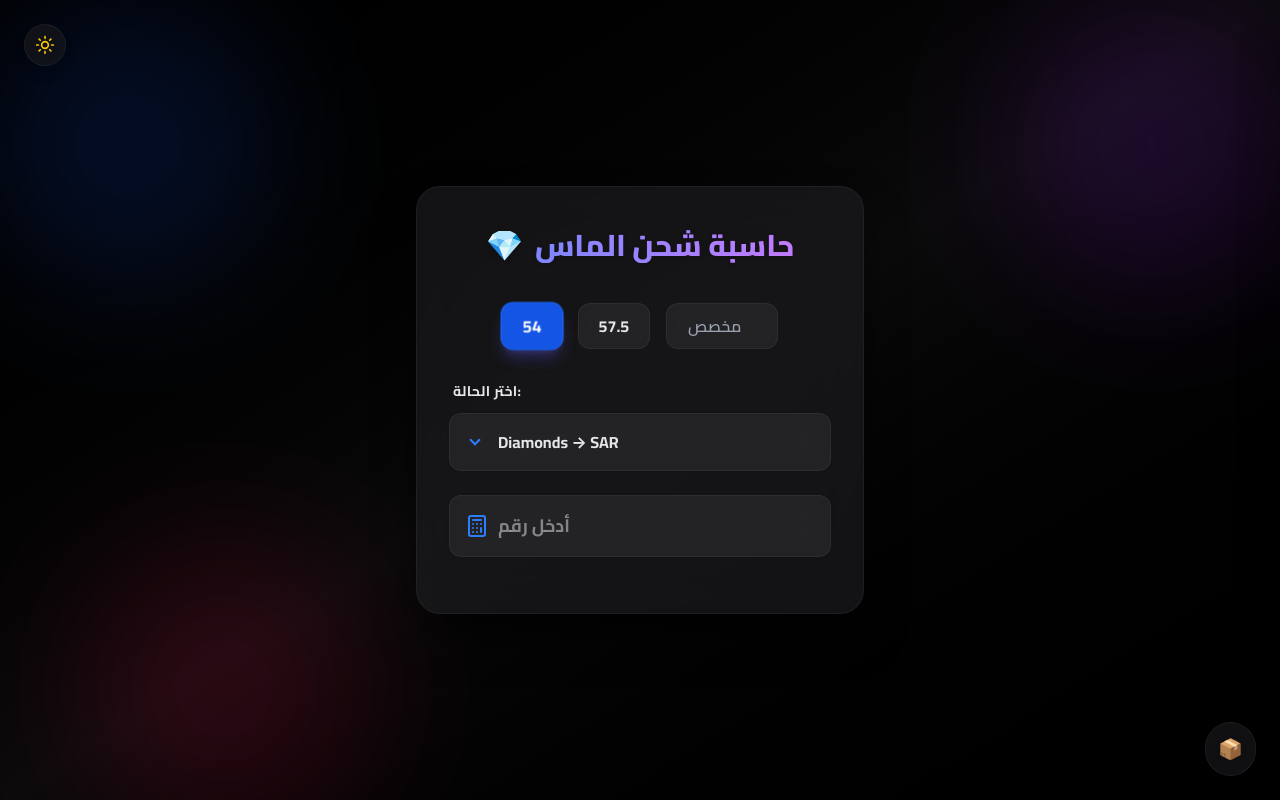
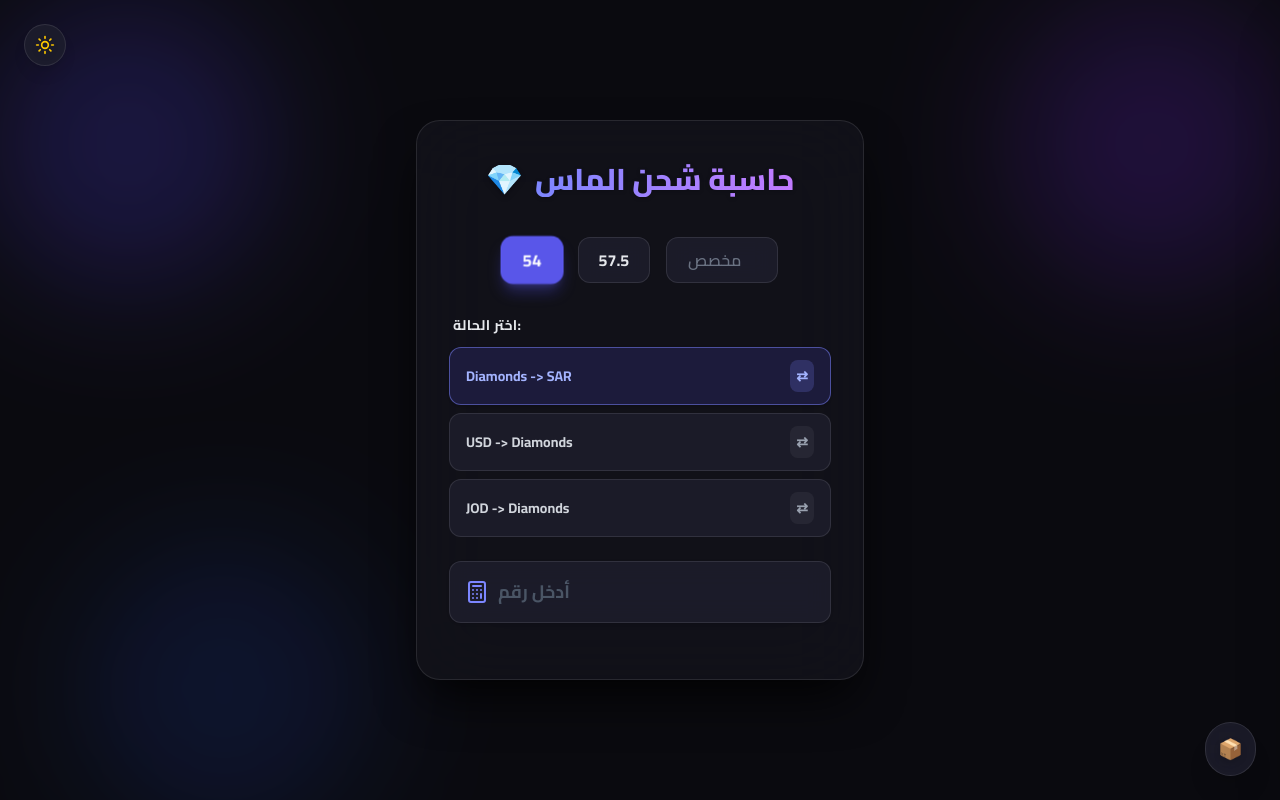
Before and after one commit to AhmadAABU/diamonds, a React (Vite) app: page / in a window 1280 px wide. Both pictures are taken after a click on the button "تغيير المظهر". Built offline with nearby package versions, Linux system fonts and the light colour scheme.

Commit message:
new btns

```diff
--- a/src/App.jsx
+++ b/src/App.jsx
@@ -10,13 +10,19 @@ import {
 } from "lucide-react";
 
 const SCENARIO_NAMES = {
-  1: "Diamonds → SAR",
-  2: "SAR → Diamonds",
-  3: "USD → Diamonds",
-  4: "Diamonds → USD",
-  5: "JOD → Diamonds",
-  6: "Diamonds → JOD",
+  1: "Diamonds -> SAR",
+  2: "SAR -> Diamonds",
+  3: "USD -> Diamonds",
+  4: "Diamonds -> USD",
+  5: "JOD -> Diamonds",
+  6: "Diamonds -> JOD",
 };
+
+const PAIRS = [
+  { from: "Diamonds", to: "SAR",      scenarioA: "1", scenarioB: "2" },
+  { from: "USD",      to: "Diamonds", scenarioA: "3", scenarioB: "4" },
+  { from: "JOD",      to: "Diamonds", scenarioA: "5", scenarioB: "6" },
+];
 
 function App() {
   const [scenario, setScenario] = useState(
@@ -150,13 +156,12 @@ function App() {
   }, []);
 
   return (
-    <div className="min-h-screen bg-gradient-to-br from-indigo-500 via-fuchsia-500 to-emerald-400 dark:from-black dark:via-neutral-950 dark:to-black flex items-center justify-center px-4 py-20 sm:p-4 relative overflow-x-hidden font-sans transition-colors duration-500">
-      {/* Background Orbs - Static for performance */}
-      <div className="absolute top-0 -left-10 sm:-left-4 w-64 h-64 sm:w-72 sm:h-72 bg-cyan-400 dark:bg-blue-600/20 rounded-full mix-blend-multiply dark:mix-blend-screen filter blur-2xl sm:blur-3xl opacity-70"></div>
-      <div className="absolute top-0 -right-10 sm:-right-4 w-64 h-64 sm:w-72 sm:h-72 bg-fuchsia-400 dark:bg-purple-600/20 rounded-full mix-blend-multiply dark:mix-blend-screen filter blur-2xl sm:blur-3xl opacity-70"></div>
-      <div className="absolute -bottom-8 left-10 sm:left-20 w-64 h-64 sm:w-72 sm:h-72 bg-amber-400 dark:bg-rose-600/20 rounded-full mix-blend-multiply dark:mix-blend-screen filter blur-2xl sm:blur-3xl opacity-70"></div>
+    <div className="min-h-screen bg-gradient-to-br from-indigo-500 via-fuchsia-500 to-emerald-400 dark:bg-none dark:bg-[#0a0a0f] flex items-center justify-center px-4 py-20 sm:p-4 relative overflow-x-hidden font-sans transition-colors duration-500">
+      <div className="absolute top-0 -left-10 sm:-left-4 w-64 h-64 sm:w-72 sm:h-72 bg-cyan-400 dark:bg-indigo-600/30 rounded-full mix-blend-multiply dark:mix-blend-screen filter blur-2xl sm:blur-3xl opacity-70"></div>
+      <div className="absolute top-0 -right-10 sm:-right-4 w-64 h-64 sm:w-72 sm:h-72 bg-fuchsia-400 dark:bg-violet-600/25 rounded-full mix-blend-multiply dark:mix-blend-screen filter blur-2xl sm:blur-3xl opacity-70 "></div>
+      <div className="absolute -bottom-8 left-10 sm:left-20 w-64 h-64 sm:w-72 sm:h-72 bg-amber-400 dark:bg-blue-700/20 rounded-full mix-blend-multiply dark:mix-blend-screen filter blur-2xl sm:blur-3xl opacity-70"></div>
 
-      <div className="relative w-full max-w-md rounded-2xl sm:rounded-3xl shadow-xl sm:shadow-2xl shadow-indigo-500/20 dark:shadow-black/90 p-6 pt-8 sm:p-8 sm:pt-10 transition-all duration-500 backdrop-blur-2xl bg-white/70 dark:bg-[#1c1c1e]/70 border border-white/50 dark:border-white/5 z-10 mx-auto">
+      <div className="relative w-full max-w-md rounded-2xl sm:rounded-3xl shadow-xl sm:shadow-2xl shadow-indigo-500/20 dark:shadow-black/90 p-6 pt-8 sm:p-8 sm:pt-10 transition-all duration-500 backdrop-blur-2xl bg-white/70 dark:bg-[#12121a]/90 border border-white/50 dark:border-white/10 z-10 mx-auto">
         <h2 className="flex items-center justify-center gap-2 sm:gap-3 text-2xl sm:text-3xl font-extrabold mb-6 sm:mb-8 drop-shadow-sm pb-1 sm:pb-2">
           <span className="drop-shadow-md text-xl sm:text-3xl">💎</span>
           <span className="text-transparent bg-clip-text bg-gradient-to-r from-indigo-800 to-purple-800 dark:from-indigo-400 dark:to-purple-400">حاسبة شحن الماس</span>
@@ -170,8 +175,8 @@ function App() {
               className={`px-4 py-2 sm:px-5 sm:py-2.5 rounded-lg sm:rounded-xl font-bold transition-all duration-300 backdrop-blur-md outline-none text-sm sm:text-base
                 ${
                   rate === val
-                    ? "bg-indigo-600/90 dark:bg-blue-600/90 text-white shadow-lg shadow-indigo-500/30 scale-105 border border-indigo-500/50 dark:border-blue-500/50"
-                    : "bg-white/40 dark:bg-[#2c2c2e]/60 text-gray-800 dark:text-gray-200 border border-white/50 dark:border-white/5 hover:bg-white/60 dark:hover:bg-[#3a3a3c]/70 hover:scale-105"
+                    ? "bg-indigo-600/90 dark:bg-indigo-500/90 text-white shadow-lg shadow-indigo-500/30 scale-105 border border-indigo-500/50"
+                    : "bg-white/40 dark:bg-[#1e1e2e]/80 text-gray-800 dark:text-gray-200 border border-white/50 dark:border-white/10 hover:bg-white/60 dark:hover:bg-[#2a2a3e]/80 hover:scale-105"
                 }`}
             >
               {val}
@@ -183,28 +188,49 @@ function App() {
             placeholder="مخصص"
             value={customRate}
             onChange={handleCustomRate}
-            className="w-24 sm:w-28 p-2 sm:p-2.5 rounded-lg sm:rounded-xl border border-white/50 dark:border-white/5 bg-white/40 dark:bg-[#2c2c2e]/60 text-gray-800 dark:text-gray-200 focus:outline-none focus:ring-2 focus:ring-indigo-500 dark:focus:ring-blue-500 backdrop-blur-md transition-all placeholder-gray-500 dark:placeholder-gray-400 font-semibold text-center text-sm sm:text-base"
+            className="w-24 sm:w-28 p-2 sm:p-2.5 rounded-lg sm:rounded-xl border border-white/50 dark:border-white/10 bg-white/40 dark:bg-[#1e1e2e]/80 text-gray-800 dark:text-gray-100 focus:outline-none focus:ring-2 focus:ring-indigo-500 dark:focus:ring-indigo-400 backdrop-blur-md transition-all placeholder-gray-500 dark:placeholder-gray-500 font-semibold text-center text-sm sm:text-base"
           />
         </div>
 
         <label className="block text-gray-800 dark:text-gray-200 font-bold mb-3 text-sm tracking-wide px-1">
           اختر الحالة:
         </label>
-        <div className="relative mb-5 sm:mb-6 group">
-          <select
-             value={scenario}
-             onChange={(e) => setScenario(e.target.value)}
-             className="w-full p-3.5 pl-10 sm:p-4 sm:pl-12 rounded-lg sm:rounded-xl border border-white/50 dark:border-white/5 bg-white/40 dark:bg-[#2c2c2e]/60 text-gray-800 dark:text-gray-200 focus:outline-none focus:ring-2 focus:ring-indigo-500 dark:focus:ring-blue-500 backdrop-blur-md transition-all text-sm sm:text-base font-bold appearance-none shadow-sm cursor-pointer"
+        <div className="flex flex-col gap-2 mb-5 sm:mb-6">
+          {PAIRS.map((pair) => {
+            const isA = scenario === pair.scenarioA;
+            const isB = scenario === pair.scenarioB;
+            const isActive = isA || isB;
+            const currentFrom = isB ? pair.to : pair.from;
+            const currentTo = isB ? pair.from : pair.to;
+
+            return (
+              <div
+                key={pair.scenarioA}
+                className={`flex items-center justify-between px-4 py-3 rounded-xl border transition-all duration-200 text-sm font-bold cursor-pointer
+                  ${isActive
+                    ? "bg-indigo-100 dark:bg-indigo-500/15 border-indigo-500 dark:border-indigo-400/50 text-indigo-800 dark:text-indigo-300 shadow-sm"
+                    : "bg-white/40 dark:bg-[#1e1e2e]/80 border-white/50 dark:border-white/10 text-gray-700 dark:text-gray-300 hover:bg-white/70 dark:hover:bg-[#2a2a3e]/80"
+                  }`}
+                onClick={() => setScenario(isActive ? scenario : pair.scenarioA)}
               >
-            {Object.entries(SCENARIO_NAMES).map(([key, name]) => (
-              <option key={key} value={key} className="bg-white dark:bg-[#1c1c1e] text-gray-900 dark:text-gray-100 font-bold">
-                {name}
-              </option>
-            ))}
-          </select>
-          <div className="pointer-events-none absolute inset-y-0 left-0 flex items-center px-4 text-indigo-500 dark:text-blue-500">
-            <svg className="fill-current h-4 w-4 sm:h-5 sm:w-5 transition-transform group-focus-within:rotate-180" xmlns="http://www.w3.org/2000/svg" viewBox="0 0 20 20"><path d="M9.293 12.95l.707.707L15.657 8l-1.414-1.414L10 10.828 5.757 6.586 4.343 8z"/></svg>
+                <span>{currentFrom} -> {currentTo}</span>
+                <button
+                  onClick={(e) => {
+                    e.stopPropagation();
+                    setScenario(isB ? pair.scenarioA : pair.scenarioB);
+                  }}
+                  className={`ml-2 p-1.5 rounded-lg transition-all hover:scale-110 outline-none ${
+                    isActive
+                      ? "bg-indigo-200/80 dark:bg-indigo-400/20 text-indigo-700 dark:text-indigo-300 hover:bg-indigo-300/80 dark:hover:bg-indigo-400/30"
+                      : "bg-white/50 dark:bg-white/5 text-gray-500 dark:text-gray-400 hover:bg-white/80 dark:hover:bg-white/10"
+                  }`}
+                  title="عكس الاتجاه"
+                >
+                  ⇄
+                </button>
               </div>
+            );
+          })}
         </div>
 
         <div className="relative mb-4 sm:mb-6 group">
@@ -213,24 +239,23 @@ function App() {
             placeholder="أدخل رقم"
             value={input}
             onChange={(e) => setInput(e.target.value)}
-            className="w-full p-3.5 pl-10 sm:p-4 sm:pl-12 rounded-lg sm:rounded-xl border border-white/50 dark:border-white/5 bg-white/40 dark:bg-[#2c2c2e]/60 text-gray-800 dark:text-gray-200 focus:outline-none focus:ring-2 focus:ring-indigo-500 dark:focus:ring-blue-500 backdrop-blur-md transition-all text-base sm:text-lg font-bold shadow-sm"
+            className="w-full p-3.5 pl-10 sm:p-4 sm:pl-12 rounded-lg sm:rounded-xl border border-white/50 dark:border-white/10 bg-white/40 dark:bg-[#1e1e2e]/80 text-gray-800 dark:text-gray-100 focus:outline-none focus:ring-2 focus:ring-indigo-500 dark:focus:ring-indigo-400 backdrop-blur-md transition-all text-base sm:text-lg font-bold shadow-sm placeholder-gray-400 dark:placeholder-gray-600"
           />
-          <Calculator className="absolute left-3.5 sm:left-4 top-1/2 -translate-y-1/2 text-indigo-500 dark:text-blue-500 w-5 h-5 sm:w-6 sm:h-6 transition-transform group-focus-within:scale-110" />
+          <Calculator className="absolute left-3.5 sm:left-4 top-1/2 -translate-y-1/2 text-indigo-500 dark:text-indigo-400 w-5 h-5 sm:w-6 sm:h-6 transition-transform group-focus-within:scale-110" />
         </div>
-
 {result && (
-          <div className="mt-8 text-center text-xl font-bold p-6 rounded-2xl bg-gradient-to-r from-indigo-500/15 to-purple-500/15 dark:from-blue-600/10 dark:to-blue-800/10 border border-indigo-200/50 dark:border-blue-500/20 backdrop-blur-lg shadow-inner relative overflow-hidden group animate-fade-in-up">
-            <span className="text-transparent bg-clip-text bg-gradient-to-r from-indigo-700 to-purple-700 dark:from-blue-400 dark:to-indigo-400 text-3xl mx-2 block mt-2 mb-3 drop-shadow-sm">
+  <div className="mt-4 text-center p-3 sm:p-4 rounded-2xl bg-gradient-to-r from-indigo-500/15 to-purple-500/15 dark:from-indigo-500/10 dark:to-purple-600/10 border border-indigo-200/50 dark:border-indigo-400/20 backdrop-blur-lg shadow-inner relative overflow-hidden animate-fade-in-up">
+    <span className="text-transparent bg-clip-text bg-gradient-to-r from-indigo-700 to-purple-700 dark:from-indigo-300 dark:to-purple-300 text-2xl sm:text-3xl mx-2 block mb-2 drop-shadow-sm font-extrabold">
       {result}
     </span>
     <button
       onClick={copyToClipboard}
-              className="mx-auto flex items-center justify-center gap-2 px-5 py-2.5 text-sm font-semibold rounded-xl bg-white/60 dark:bg-[#2c2c2e]/60 hover:bg-white/90 dark:hover:bg-[#3a3a3c]/70 text-indigo-700 dark:text-blue-400 transition-all border border-white/50 dark:border-white/5 hover:scale-105 hover:shadow-md outline-none"
+      className="mx-auto flex items-center justify-center gap-2 px-4 py-2 sm:px-5 sm:py-2.5 text-xs sm:text-sm font-semibold rounded-xl bg-white/60 dark:bg-white/5 hover:bg-white/90 dark:hover:bg-white/10 text-indigo-700 dark:text-indigo-300 transition-all border border-white/50 dark:border-white/10 hover:scale-105 outline-none"
     >
-              <Copy className="w-4 h-4" /> نسخ
+      <Copy className="w-3.5 h-3.5 sm:w-4 sm:h-4" /> Copy
     </button>
     {copied && (
-              <div className="absolute top-4 left-1/2 -translate-x-1/2 text-green-600 dark:text-green-400 text-sm font-bold animate-fade-in bg-white/90 dark:bg-[#1c1c1e]/90 px-4 py-1.5 rounded-full shadow-md border border-green-200 dark:border-green-800/50">
+      <div className="absolute top-3 left-1/2 -translate-x-1/2 text-green-600 dark:text-green-400 text-xs sm:text-sm font-bold animate-fade-in bg-white/90 dark:bg-[#12121a]/90 px-3 py-1 sm:px-4 sm:py-1.5 rounded-full shadow-md border border-green-200 dark:border-green-800/50 whitespace-nowrap">
         ✅ تم النسخ
       </div>
     )}
@@ -240,60 +265,58 @@ function App() {
         {result && (
           <button
             onClick={handleShip}
-            className="mt-6 w-full flex items-center justify-center gap-3 px-6 py-4 rounded-xl bg-gradient-to-r from-emerald-500 to-teal-500 hover:from-emerald-600 hover:to-teal-600 text-white font-bold text-lg shadow-lg shadow-emerald-500/30 hover:shadow-emerald-500/50 transition-all hover:-translate-y-1 animate-fade-in-up outline-none"
+            className="mt-6 w-full flex items-center justify-center gap-3 px-6 py-4 rounded-xl bg-gradient-to-r from-emerald-500 to-teal-500 hover:from-emerald-600 hover:to-teal-600 dark:from-emerald-600/90 dark:to-teal-600/90 text-white font-bold text-lg shadow-lg shadow-emerald-500/30 hover:shadow-emerald-500/50 transition-all hover:-translate-y-1 animate-fade-in-up outline-none"
           >
             <CheckCircle className="w-6 h-6" /> تم الشحن
           </button>
         )}
       </div>
 
-      {/* Theme Toggle Button - Fixed Top Left */}
       <button
         onClick={toggleTheme}
-        className="fixed top-4 left-4 sm:top-6 sm:left-6 z-50 bg-white/40 dark:bg-[#1c1c1e]/60 backdrop-blur-xl border border-white/50 dark:border-white/5 text-gray-800 dark:text-gray-200 p-2 sm:p-2.5 rounded-full shadow-lg hover:scale-110 hover:bg-white/60 dark:hover:bg-[#2c2c2e]/70 transition-all duration-300 outline-none"
+        className="fixed top-4 left-4 sm:top-6 sm:left-6 z-50 bg-white/40 dark:bg-[#1e1e2e]/80 backdrop-blur-xl border border-white/50 dark:border-white/10 text-gray-800 dark:text-gray-200 p-2 sm:p-2.5 rounded-full shadow-lg hover:scale-110 hover:bg-white/60 dark:hover:bg-[#2a2a3e]/80 transition-all duration-300 outline-none"
         title="تغيير المظهر"
       >
         {theme === "dark" ? (
-          <Sun className="w-5 h-5 sm:w-5 sm:h-5 text-yellow-400 drop-shadow-md" />
+          <Sun className="w-5 h-5 text-yellow-400 drop-shadow-md" />
         ) : (
-          <Moon className="w-5 h-5 sm:w-5 sm:h-5 text-indigo-600 drop-shadow-md" />
+          <Moon className="w-5 h-5 text-indigo-600 drop-shadow-md" />
         )}
       </button>
 
       <button
         onClick={() => setOverlayOpen(!overlayOpen)}
-        className="fixed bottom-4 right-4 sm:bottom-6 sm:right-6 z-50 bg-white/40 dark:bg-[#1c1c1e]/60 backdrop-blur-xl border border-white/50 dark:border-white/5 text-indigo-800 dark:text-blue-400 p-2.5 sm:p-3 rounded-full shadow-xl hover:scale-110 hover:bg-white/60 dark:hover:bg-[#2c2c2e]/70 transition-all duration-300 outline-none"
+        className="fixed bottom-4 right-4 sm:bottom-6 sm:right-6 z-50 bg-white/40 dark:bg-[#1e1e2e]/80 backdrop-blur-xl border border-white/50 dark:border-white/10 text-indigo-800 dark:text-indigo-300 p-2.5 sm:p-3 rounded-full shadow-xl hover:scale-110 hover:bg-white/60 dark:hover:bg-[#2a2a3e]/80 transition-all duration-300 outline-none"
         title="عرض الشحنات"
       >
         <div className="text-lg sm:text-xl drop-shadow-md">📦</div>
       </button>
 
-      {/* Overlay Backdrop */}
       {overlayOpen && (
         <div
-          className="fixed inset-0 bg-black/20 dark:bg-black/60 backdrop-blur-md z-30 animate-fade-in"
+          className="fixed inset-0 bg-black/20 dark:bg-black/70 backdrop-blur-md z-30 animate-fade-in"
           onClick={() => setOverlayOpen(false)}
         />
       )}
 
       <div
-        className={`fixed top-0 right-0 w-[85vw] max-w-[320px] sm:max-w-none sm:w-80 md:w-96 h-full backdrop-blur-2xl bg-white/85 dark:bg-[#1c1c1e]/95 shadow-2xl p-5 sm:p-6 border-l border-white/40 dark:border-white/10 transition-transform duration-500 ease-out z-40 overflow-y-auto
+        className={`fixed top-0 right-0 w-[85vw] max-w-[320px] sm:max-w-none sm:w-80 md:w-96 h-full backdrop-blur-2xl bg-white/85 dark:bg-[#0e0e16]/97 shadow-2xl p-5 sm:p-6 border-l border-white/40 dark:border-white/10 transition-transform duration-500 ease-out z-40 overflow-y-auto
         ${overlayOpen ? "translate-x-0" : "translate-x-full"}`}
       >
-        <div className="flex justify-between items-center mb-6 border-b border-gray-200 dark:border-[#2c2c2e] pb-4">
-          <h3 className="text-2xl font-extrabold text-transparent bg-clip-text bg-gradient-to-r from-indigo-600 to-purple-600 dark:from-blue-400 dark:to-indigo-400">
+        <div className="flex justify-between items-center mb-6 border-b border-gray-200 dark:border-white/10 pb-4">
+          <h3 className="text-2xl font-extrabold text-transparent bg-clip-text bg-gradient-to-r from-indigo-600 to-purple-600 dark:from-indigo-400 dark:to-purple-400">
             📦 الشحنات
           </h3>
           <button
             onClick={() => setOverlayOpen(false)}
-            className="p-2 rounded-full hover:bg-gray-200 dark:hover:bg-[#2c2c2e] text-gray-500 dark:text-gray-400 transition-colors"
+            className="p-2 rounded-full hover:bg-gray-200 dark:hover:bg-white/10 text-gray-500 dark:text-gray-400 transition-colors"
           >
             <X className="w-6 h-6" />
           </button>
         </div>
 
         {shipments.length === 0 ? (
-          <div className="flex flex-col items-center justify-center h-40 text-gray-500 dark:text-gray-400 opacity-70">
+          <div className="flex flex-col items-center justify-center h-40 text-gray-500 dark:text-gray-500 opacity-70">
             <div className="text-4xl mb-4 text-center">📭</div>
             <p className="font-medium">لا يوجد شحنات محفوظة</p>
           </div>
@@ -302,16 +325,16 @@ function App() {
             {shipments.map((s) => (
               <li
                 key={s.id}
-                className="relative flex flex-col gap-2 p-5 rounded-2xl bg-white/60 dark:bg-gray-800/60 border border-white/50 dark:border-gray-700/50 shadow-sm text-sm text-gray-800 dark:text-gray-200 hover:shadow-md transition-all group"
+                className="relative flex flex-col gap-2 p-5 rounded-2xl bg-white/60 dark:bg-[#1e1e2e]/80 border border-white/50 dark:border-white/10 shadow-sm text-sm text-gray-800 dark:text-gray-200 hover:shadow-md transition-all"
               >
                 <div className="grid grid-cols-2 gap-y-2 gap-x-4">
-                  <div className="flex items-center gap-2"><span className="text-gray-400">📌 إدخال:</span> <span className="font-bold">{s.input}</span></div>
-                  <div className="flex items-center gap-2"><span className="text-gray-400">💲 سعر:</span> <span className="font-bold">{s.rate}</span></div>
-                  <div className="col-span-2 flex items-center gap-2"><span className="text-gray-400">💎 نتيجة:</span> <span className="font-bold text-indigo-600 dark:text-indigo-400">{s.result}</span></div>
-                  <div className="col-span-2 flex items-center gap-2"><span className="text-gray-400">🔄 الحالة:</span> <span className="font-medium bg-gray-200/50 dark:bg-gray-700/50 px-2 py-0.5 rounded-md">{SCENARIO_NAMES[s.scenario]}</span></div>
-                  <div className="col-span-2 flex items-center gap-2"><span className="text-gray-400">👤 ID:</span> <span className="font-mono text-xs bg-indigo-100 dark:bg-indigo-900/50 px-2 py-1 rounded text-indigo-800 dark:text-indigo-200">{s.userId}</span></div>
+                  <div className="flex items-center gap-2"><span className="text-gray-400 dark:text-gray-500">📌 إدخال:</span> <span className="font-bold">{s.input}</span></div>
+                  <div className="flex items-center gap-2"><span className="text-gray-400 dark:text-gray-500">💲 سعر:</span> <span className="font-bold">{s.rate}</span></div>
+                  <div className="col-span-2 flex items-center gap-2"><span className="text-gray-400 dark:text-gray-500">💎 نتيجة:</span> <span className="font-bold text-indigo-600 dark:text-indigo-400">{s.result}</span></div>
+                  <div className="col-span-2 flex items-center gap-2"><span className="text-gray-400 dark:text-gray-500">🔄 الحالة:</span> <span className="font-medium bg-gray-200/50 dark:bg-white/5 px-2 py-0.5 rounded-md">{SCENARIO_NAMES[s.scenario]}</span></div>
+                  <div className="col-span-2 flex items-center gap-2"><span className="text-gray-400 dark:text-gray-500">👤 ID:</span> <span className="font-mono text-xs bg-indigo-100 dark:bg-indigo-500/15 px-2 py-1 rounded text-indigo-800 dark:text-indigo-300">{s.userId}</span></div>
                 </div>
-                <div className="mt-2 text-xs text-gray-500 dark:text-gray-400 border-t border-gray-200 dark:border-gray-700/50 pt-2 flex justify-between items-center">
+                <div className="mt-2 text-xs text-gray-500 dark:text-gray-500 border-t border-gray-200 dark:border-white/10 pt-2 flex justify-between items-center">
                   <span>🕒 {s.dateTime}</span>
                   <button
                     onClick={() => handleDelete(s.id)}
@@ -329,7 +352,7 @@ function App() {
 
       {showIdModal && (
         <div className="fixed inset-0 bg-gray-900/50 dark:bg-black/80 backdrop-blur-md flex items-center justify-center z-50 animate-fade-in p-4 sm:p-6">
-          <div className="bg-white/95 dark:bg-[#1c1c1e]/95 backdrop-blur-xl border border-white/50 dark:border-white/10 rounded-[2rem] sm:rounded-3xl p-6 sm:p-8 w-full max-w-[90%] sm:max-w-sm shadow-2xl animate-fade-in-up">
+          <div className="bg-white/95 dark:bg-[#12121a]/98 backdrop-blur-xl border border-white/50 dark:border-white/10 rounded-[2rem] sm:rounded-3xl p-6 sm:p-8 w-full max-w-[90%] sm:max-w-sm shadow-2xl animate-fade-in-up">
             <div className="flex justify-between items-center mb-6">
               <h3 className="text-xl font-extrabold text-gray-800 dark:text-gray-100">
                 👤 أدخل ID الشخص
@@ -348,14 +371,14 @@ function App() {
               onChange={(e) => setTempId(e.target.value)}
               placeholder="مثال: 30.9"
               autoFocus
-              className="w-full p-4 rounded-xl border border-white/50 dark:border-white/5 bg-white/50 dark:bg-[#2c2c2e]/60 text-gray-800 dark:text-gray-200 mb-6 focus:outline-none focus:ring-2 focus:ring-indigo-500 dark:focus:ring-blue-500 backdrop-blur-md transition-all font-mono text-center text-lg shadow-inner"
-              onKeyDown={(e) => e.key === 'Enter' && confirmShip()}
+              className="w-full p-4 rounded-xl border border-white/50 dark:border-white/10 bg-white/50 dark:bg-[#1e1e2e]/80 text-gray-800 dark:text-gray-100 mb-6 focus:outline-none focus:ring-2 focus:ring-indigo-500 dark:focus:ring-indigo-400 backdrop-blur-md transition-all font-mono text-center text-lg shadow-inner placeholder-gray-400 dark:placeholder-gray-600"
+              onKeyDown={(e) => e.key === "Enter" && confirmShip()}
             />
 
             <div className="flex gap-4">
               <button
                 onClick={() => setShowIdModal(false)}
-                className="flex-1 px-4 py-3 rounded-xl bg-gray-200/80 dark:bg-[#2c2c2e]/80 text-gray-800 dark:text-gray-200 hover:bg-gray-300 dark:hover:bg-[#3a3a3c] transition-all font-bold"
+                className="flex-1 px-4 py-3 rounded-xl bg-gray-200/80 dark:bg-white/5 text-gray-800 dark:text-gray-200 hover:bg-gray-300 dark:hover:bg-white/10 transition-all font-bold border border-transparent dark:border-white/10"
               >
                 إلغاء
               </button>
```
Lines whose indentation alone changed are shown as unchanged.
